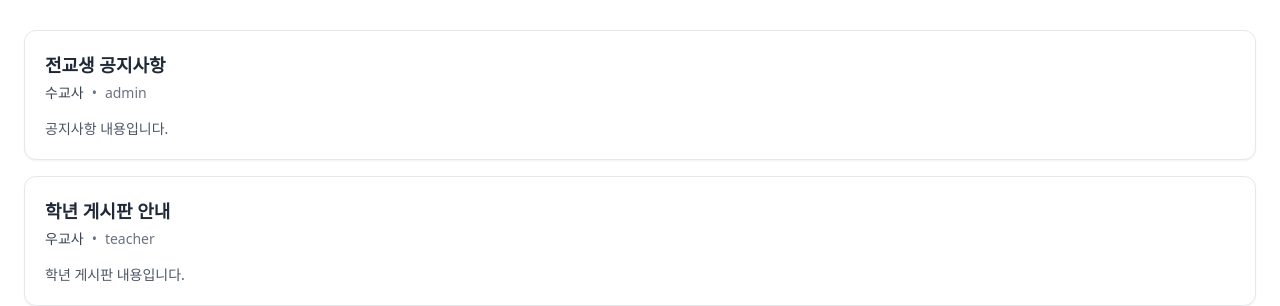
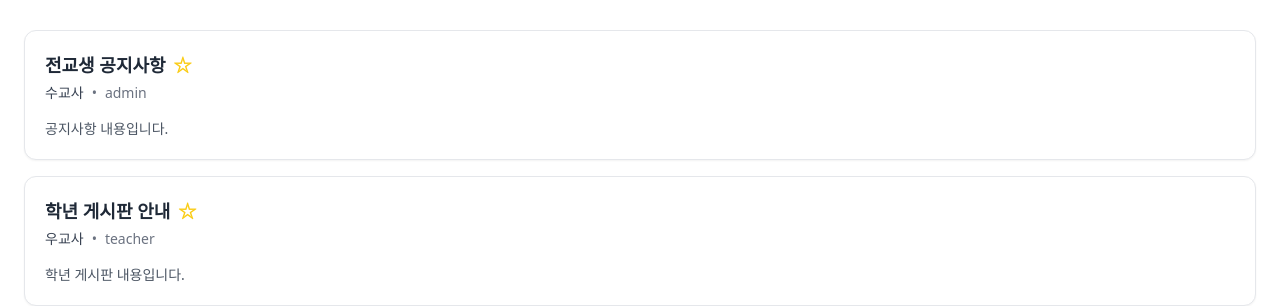
Before and after one commit to shrlrk/webportal2, a React (Vite) app: page /board in a window 1280 px wide. Shown: the part 155-461 px from the top of the page. Built offline with nearby package versions, Linux system fonts and the light colour scheme; no server answers.

Commit message:
Implement admin structure, RBAC utilities, favorites feature, and unified login error

```diff
--- a/src/pages/BoardPage.tsx
+++ b/src/pages/BoardPage.tsx
@@ -2,7 +2,9 @@ import React, { useState } from 'react';
 import { useNavigate, useLocation } from 'react-router-dom';
 import { useAuth } from '../contexts/AuthContext';
 import { canWritePost, canEditOrDeletePost } from '../services/firebase/userService';
+import { toggleFavorite, getUserFavorites } from '../services/firebase/favoriteService';
 import { PostData } from '../types';
+import { useEffect } from 'react';
 
 // 임시 게시글 데이터
 const DUMMY_POSTS: PostData[] = [
@@ -35,8 +37,19 @@ const DUMMY_POSTS: PostData[] = [
 const BoardPage: React.FC = () => {
   const { currentUser } = useAuth();
   const [posts, setPosts] = useState<PostData[]>(DUMMY_POSTS);
+  const [favorites, setFavorites] = useState<Set<string>>(new Set());
   const navigate = useNavigate();
   const location = useLocation();
+
+  useEffect(() => {
+    if (currentUser?.internalId) {
+      getUserFavorites(currentUser.internalId).then((favIds) => {
+        setFavorites(new Set(favIds));
+      });
+    } else {
+      setFavorites(new Set());
+    }
+  }, [currentUser]);
 
   // 비로그인 사용자에게는 글쓰기 버튼을 보여주고 클릭 시 로그인으로 유도합니다.
   // 로그인 사용자 중 학생은 아예 버튼이 안보입니다.
@@ -75,6 +88,33 @@ const BoardPage: React.FC = () => {
     alert("새 게시글 작성 창으로 이동합니다.");
   };
 
+  const handleToggleFavorite = async (postId: string) => {
+    if (!currentUser) {
+      navigate('/login', { state: { from: location } });
+      return;
+    }
+    const internalId = currentUser.internalId;
+    if (!internalId) return;
+
+    // Optimistic UI update
+    const newFavs = new Set(favorites);
+    const isAdding = !newFavs.has(postId);
+    if (isAdding) newFavs.add(postId);
+    else newFavs.delete(postId);
+    setFavorites(newFavs);
+
+    try {
+      await toggleFavorite(internalId, postId);
+    } catch (error) {
+      // Revert if error
+      const revertedFavs = new Set(favorites);
+      if (isAdding) revertedFavs.delete(postId);
+      else revertedFavs.add(postId);
+      setFavorites(revertedFavs);
+      alert("즐겨찾기 처리 중 오류가 발생했습니다.");
+    }
+  };
+
   return (
     <div className="w-full max-w-7xl mx-auto px-4 sm:px-6 py-8 md:py-12">
       <div className="flex justify-between items-center mb-8">
@@ -101,7 +141,16 @@ const BoardPage: React.FC = () => {
             <div key={post.id} className="bg-white border border-gray-200 rounded-xl p-5 shadow-sm">
               <div className="flex justify-between items-start">
                 <div>
-                  <h3 className="text-lg font-bold text-gray-800">{post.title}</h3>
+                  <h3 className="text-lg font-bold text-gray-800 flex items-center gap-2">
+                    {post.title}
+                    <span
+                      onClick={() => handleToggleFavorite(post.id)}
+                      className="cursor-pointer text-yellow-400 select-none hover:scale-110 transition-transform"
+                      title="즐겨찾기 토글"
+                    >
+                      {favorites.has(post.id) ? '★' : '☆'}
+                    </span>
+                  </h3>
                   <div className="text-sm text-gray-500 mt-1 flex items-center gap-2">
                     <span className="font-medium text-gray-700">{post.authorName}</span>
                     <span>•</span>
--- a/src/pages/LoginPage.tsx
+++ b/src/pages/LoginPage.tsx
@@ -29,7 +29,7 @@ const LoginPage: React.FC = () => {
       await loginWithUserIdAndPassword(loginId, loginPassword);
       navigate(from, { replace: true });
     } catch (err: any) {
-      setError('학번/교번 또는 비밀번호가 올바르지 않습니다.');
+      setError('아이디 또는 비밀번호를 확인해 주세요.\n로그인이 계속되지 않으면 담임교사 또는 도서관 담당자에게 문의하세요.');
     }
     setLoading(false);
   };
@@ -125,7 +125,11 @@ const LoginPage: React.FC = () => {
           </button>
         </div>
 
-        {error && <div className="mb-6 text-[13px] text-red-500 text-center bg-red-50 py-3 rounded-xl font-medium">{error}</div>}
+        {error && (
+          <div className="mb-6 text-[13px] text-red-500 text-center bg-red-50 py-3 px-4 rounded-xl font-medium whitespace-pre-wrap leading-relaxed">
+            {error}
+          </div>
+        )}
 
         {tab === 'login' ? (
           <form onSubmit={handleLogin} className="flex flex-col gap-4">
--- /dev/null
+++ b/src/services/firebase/favoriteService.ts
@@ -0,0 +1,27 @@
+import { db } from './firebase';
+import { collection, doc, setDoc, deleteDoc, getDocs, getDoc, serverTimestamp } from 'firebase/firestore';
+
+// 사용자의 즐겨찾기 목록 조회
+export const getUserFavorites = async (internalId: string): Promise<string[]> => {
+  if (!db) return [];
+  const favoritesRef = collection(db, 'users', internalId, 'favorites');
+  const snapshot = await getDocs(favoritesRef);
+  return snapshot.docs.map(doc => doc.id);
+};
+
+// 즐겨찾기 추가/해제 토글
+export const toggleFavorite = async (internalId: string, postId: string): Promise<boolean> => {
+  if (!db) return false;
+  const favoriteDocRef = doc(db, 'users', internalId, 'favorites', postId);
+
+  const snap = await getDoc(favoriteDocRef);
+  if (snap.exists()) {
+    // 이미 즐겨찾기 상태면 삭제
+    await deleteDoc(favoriteDocRef);
+    return false; // 즐겨찾기 해제됨
+  } else {
+    // 없으면 생성
+    await setDoc(favoriteDocRef, { addedAt: serverTimestamp() });
+    return true; // 즐겨찾기 추가됨
+  }
+};
--- a/src/services/firebase/userService.ts
+++ b/src/services/firebase/userService.ts
@@ -54,6 +54,19 @@ export const canWritePost = (user: UserData | null): boolean => {
 // 게시글 수정/삭제 권한: 작성자 본인이거나 관리자(admin)
 export const canEditOrDeletePost = (user: UserData | null, postAuthorInternalId: string): boolean => {
   if (!user) return false;
-  if (user.role === 'admin') return true;
+  if (isAdmin(user)) return true;
   return user.internalId === postAuthorInternalId;
 };
+
+// 관리자 권한 확인 (사용자 관리, 게시글 통합 관리 등)
+export const isAdmin = (user: UserData | null): boolean => {
+  if (!user) return false;
+  return user.userType === 'T' && user.role === 'admin';
+};
+
+/*
+  [학생 진급 시 유의사항 - 원칙]
+  학생이 다음 학년도에 진급하더라도 internalId(예: S000001)는 절대 변경하지 않습니다.
+  새 학번이 부여되면 userId만 변경(예: 10101 -> 20101)합니다.
+  즐겨찾기, 신청기록, 활동기록 등 모든 개인화된 데이터는 userId가 아닌 internalId를 기준으로 저장되어야 합니다.
+*/
```
Also changed, not shown: test-users.csv (added).
